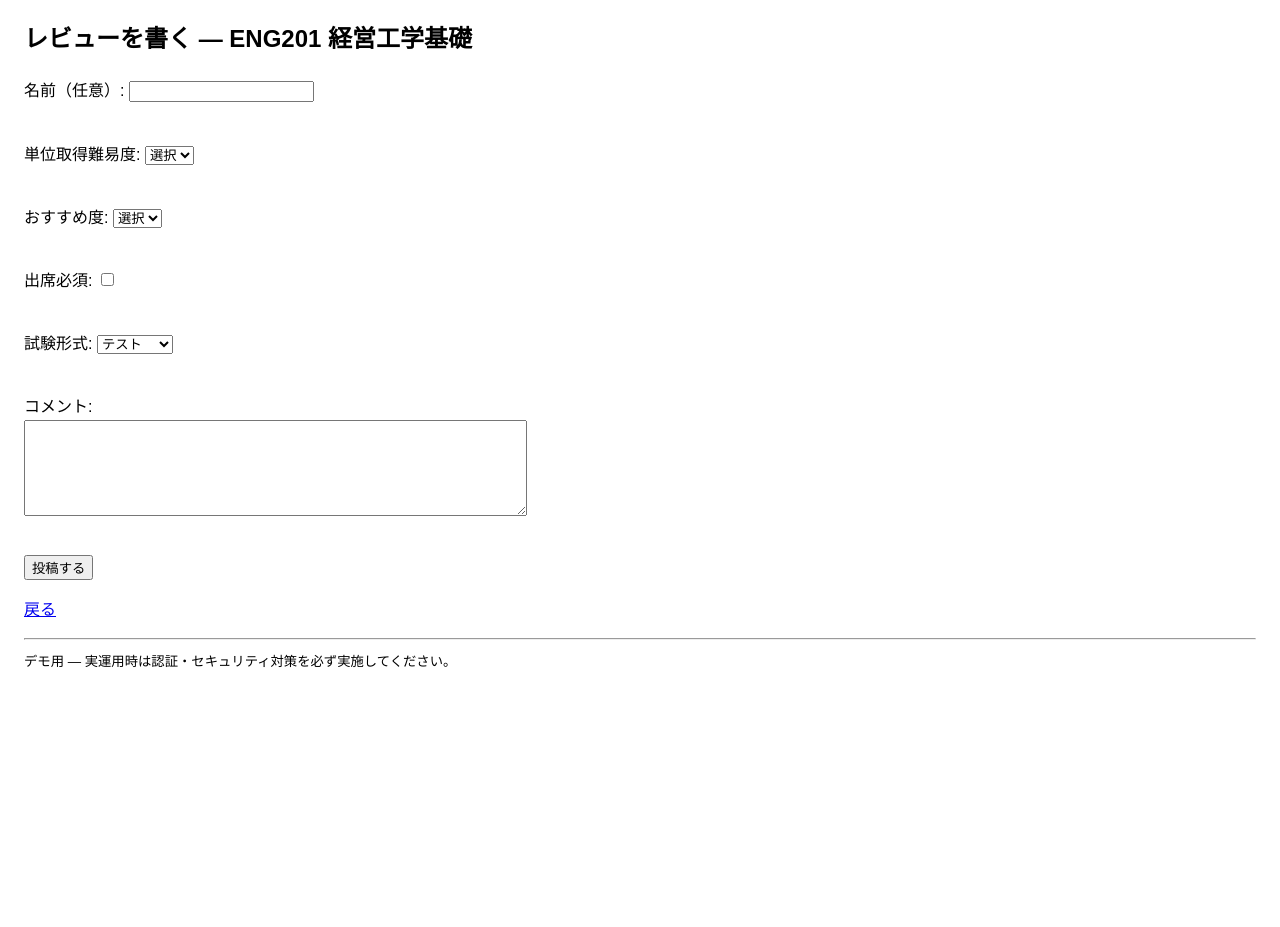
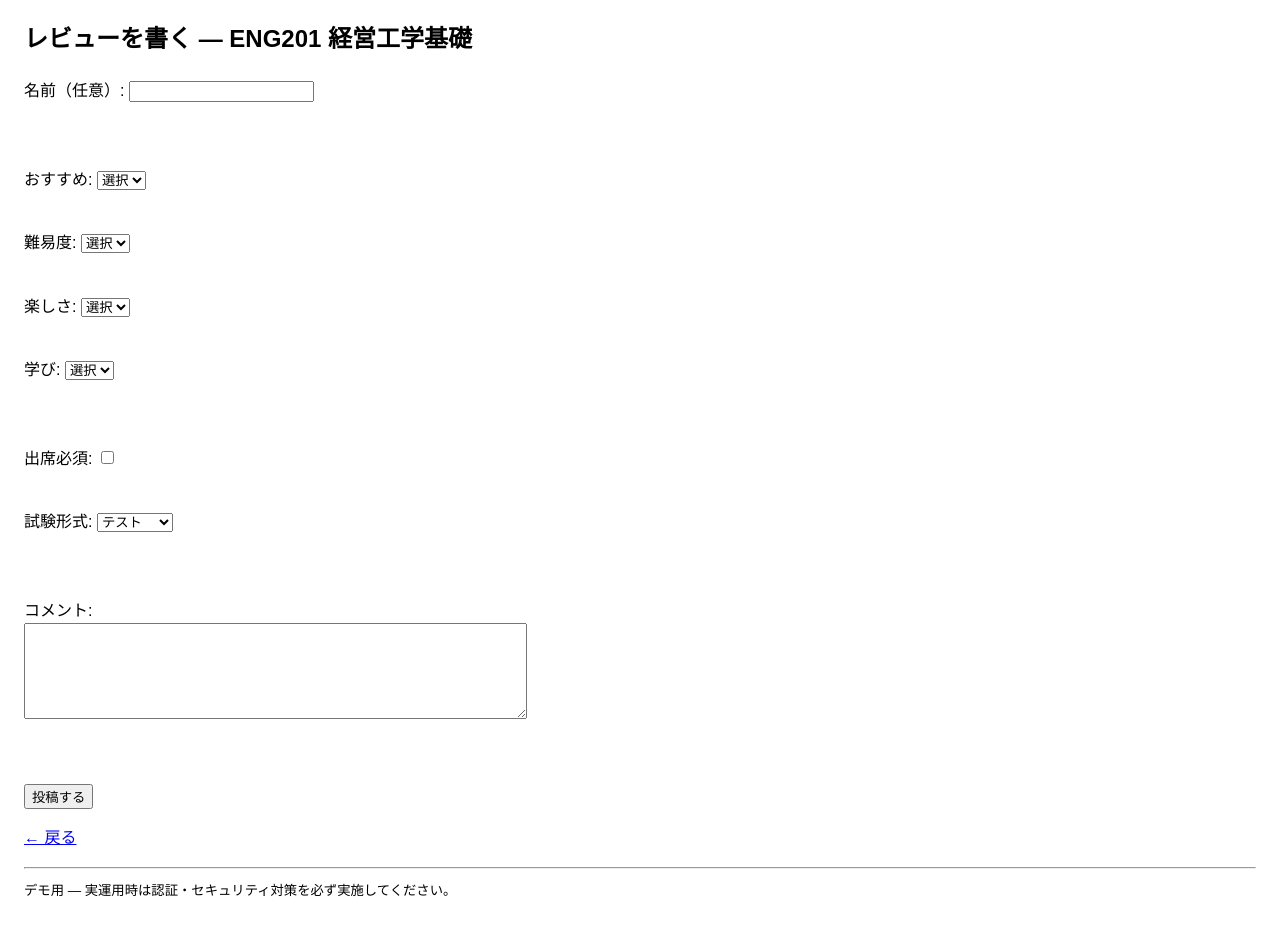
Before and after one commit to yuchan052121-ai/project, a Flask app: page /course/2/add/ in a window 1280 px wide. Shown: the part 132-1059 px from the top of the page. Before the commit the page ends 800 px from the top, so only its background shows below. Run offline with Flask 3, Linux system fonts and the light colour scheme; data comes from the database, SQL or seed files in the repository.

Commit message:
Update add_review.html

```diff
--- a/templates/add_review.html
+++ b/templates/add_review.html
@@ -1,45 +1,99 @@
 {% extends "layout.html" %}
 {% block content %}
+
 <h2>レビューを書く — {{ course['code'] }} {{ course['title'] }}</h2>
 
 <form method="post" action="{{ url_for('add_review', course_id=course['id']) }}">
-  <label>名前（任意）: <input name="name" required></label><br>
 
-  <label>単位取得難易度:
+  <!-- 名前 -->
+  <label>
+    名前（任意）:
+    <input name="name" required>
+  </label>
+  <br><br>
+
+  <!-- 星評価：おすすめ -->
+  <label>
+    おすすめ:
+    <select name="recommend" required>
+      <option value="">選択</option>
+      {% for i in [5,4,3,2,1] %}
+        <option value="{{ i }}">{{ i }}</option>
+      {% endfor %}
+    </select>
+  </label>
+  <br>
+
+  <!-- 星評価：単位取得難易度 -->
+  <label>
+    難易度:
     <select name="difficulty" required>
       <option value="">選択</option>
       {% for i in [5,4,3,2,1] %}
         <option value="{{ i }}">{{ i }}</option>
       {% endfor %}
     </select>
-  </label><br>
+  </label>
+  <br>
 
-  <label>おすすめ度:
-    <select name="recommend" required>
+  <!-- 星評価：楽しさ -->
+  <label>
+    楽しさ:
+    <select name="fun" required>
       <option value="">選択</option>
       {% for i in [5,4,3,2,1] %}
         <option value="{{ i }}">{{ i }}</option>
       {% endfor %}
     </select>
-  </label><br>
+  </label>
+  <br>
 
-  <label>出席必須: <input type="checkbox" name="attendance"></label><br>
+  <!-- 星評価：学び -->
+  <label>
+    学び:
+    <select name="learning" required>
+      <option value="">選択</option>
+      {% for i in [5,4,3,2,1] %}
+        <option value="{{ i }}">{{ i }}</option>
+      {% endfor %}
+    </select>
+  </label>
 
-  <label>試験形式:
+  <br><br>
+
+  <!-- 出席 -->
+  <label>
+    出席必須:
+    <input type="checkbox" name="attendance">
+  </label>
+  <br>
+
+  <!-- 試験形式 -->
+  <label>
+    試験形式:
     <select name="assessment">
       <option value="テスト">テスト</option>
       <option value="レポート">レポート</option>
       <option value="両方">両方</option>
       <option value="なし">なし</option>
     </select>
-  </label><br>
+  </label>
 
-  <label>コメント:<br>
+  <br><br>
+
+  <!-- コメント -->
+  <label>
+    コメント:<br>
     <textarea name="comment" rows="6" cols="60" required></textarea>
-  </label><br>
+  </label>
+
+  <br><br>
 
   <button type="submit">投稿する</button>
 </form>
 
-<p><a href="{{ url_for('course_view', course_id=course['id']) }}">戻る</a></p>
+<p>
+  <a href="{{ url_for('course_view', course_id=course['id']) }}">← 戻る</a>
+</p>
+
 {% endblock %}
```
